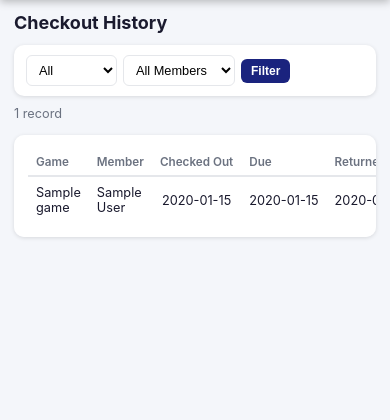
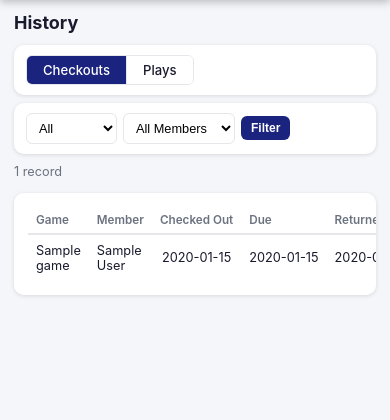
Before and after one commit to ballewcifer/BoardGameLibrary, a Flask app: page /history in a window 390 px wide. Shown: the part 52-472 px from the top of the page. Run offline with Flask 3, Linux system fonts and the light colour scheme; tables that the repository leaves empty hold one stand-in row (values such as "Sample post"); some libraries are stand-ins or nearby versions.

Commit message:
Desktop/web v6.4.5: add plays to history tab
Checkouts/Plays segmented toggle in the History tab across desktop and
web. Desktop uses the existing tk.Button segment pattern; web adds a
.seg-control/.seg-btn CSS pair. Scroll dispatch on desktop respects the
active mode. Mobile already had plays in its history tab.

Co-Authored-By: Claude Sonnet 4.6 <noreply@anthropic.com>

```diff
--- a/version.py
+++ b/version.py
@@ -3,4 +3,4 @@
 All build scripts, the About dialog, and GitHub Actions read from here.
 Bump this string, commit, tag, and push — everything else follows.
 """
-__version__ = "6.4.4"
+__version__ = "6.4.5"
--- a/web/app.py
+++ b/web/app.py
@@ -318,10 +318,12 @@ def history():
     user_id  = request.args.get("user_id", type=int)
     game_id  = request.args.get("game_id",  type=int)
     status   = request.args.get("status", "all")    # all | active | returned
+    mode     = request.args.get("mode", "checkouts")  # checkouts | plays
 
     with db.connect() as c:
         rows  = [_row_to_dict(r) for r in db.loan_history(c, game_id=game_id, user_id=user_id)]
         users = [_row_to_dict(r) for r in db.list_users(c)]
+        plays = [_row_to_dict(r) for r in db.list_plays(c)]
 
     today = datetime.now().date().isoformat()
     for r in rows:
@@ -337,7 +339,9 @@ def history():
     return render_template("history.html",
                            rows=rows,
                            users=users,
+                           plays=plays,
                            status=status,
+                           mode=mode,
                            filter_user=user_id,
                            today=today)
 
--- a/web/static/style.css
+++ b/web/static/style.css
@@ -167,6 +167,20 @@ img { max-width: 100%; display: block; }
 .data-table td { padding: 8px; border-bottom: 1px solid var(--border); vertical-align: middle; }
 .data-table tr:last-child td { border-bottom: none; }
 .data-table tr.overdue td { color: var(--red); }
+
+/* ── Segmented control ────────────────────────────────────────────────────── */
+.seg-control {
+  display: inline-flex; border: 1px solid var(--border); border-radius: 6px;
+  overflow: hidden; background: var(--card);
+}
+.seg-btn {
+  padding: 6px 16px; font-size: .875rem; font-weight: 500;
+  color: var(--text); text-decoration: none; background: var(--card);
+  border-right: 1px solid var(--border);
+}
+.seg-btn:last-child { border-right: none; }
+.seg-btn.active { background: var(--navy); color: #fff; }
+.seg-btn:hover:not(.active) { background: #eef1f5; }
 
 /* ── Filter bar ───────────────────────────────────────────────────────────── */
 .filter-bar {
--- a/web/templates/history.html
+++ b/web/templates/history.html
@@ -3,12 +3,23 @@
 {% block content %}
 
 <div class="page-header">
-  <h1 class="page-title">Checkout History</h1>
+  <h1 class="page-title">History</h1>
 </div>
 
-<!-- Filters -->
+<!-- Mode toggle -->
+<div class="filter-bar" style="margin-bottom:0.5rem">
+  <div class="seg-control">
+    <a href="/history?mode=checkouts" class="seg-btn {% if mode=='checkouts' %}active{% endif %}">Checkouts</a>
+    <a href="/history?mode=plays"     class="seg-btn {% if mode=='plays'     %}active{% endif %}">Plays</a>
+  </div>
+</div>
+
+{% if mode == 'checkouts' %}
+
+<!-- Checkout filters -->
 <div class="filter-bar">
   <form method="get" action="/history" class="filter-form">
+    <input type="hidden" name="mode" value="checkouts">
     <select name="status" class="filter-select">
       <option value="all"      {% if status=='all'      %}selected{% endif %}>All</option>
       <option value="active"   {% if status=='active'   %}selected{% endif %}>Still Out</option>
@@ -74,6 +85,43 @@
   <p class="muted mt">No records found.</p>
 {% endif %}
 
+{% else %}
+
+<!-- Plays list -->
+<p class="result-count muted">{{ plays|length }} play{{ 's' if plays|length != 1 else '' }}</p>
+
+{% if plays %}
+<div class="card mt" style="overflow-x:auto">
+  <table class="data-table">
+    <thead>
+      <tr>
+        <th>Game</th>
+        <th class="center">Date</th>
+        <th>Players</th>
+        <th class="center">Winner</th>
+        <th class="center">Duration</th>
+      </tr>
+    </thead>
+    <tbody>
+      {% for p in plays %}
+      <tr>
+        <td>{{ p.game_name }}</td>
+        <td class="center nowrap">{{ p.played_at[:10] if p.played_at else '—' }}</td>
+        <td>{{ p.player_names or '' }}</td>
+        <td class="center">{{ p.winner or '—' }}</td>
+        <td class="center nowrap">{{ (p.duration_minutes|string + ' min') if p.duration_minutes else '—' }}</td>
+      </tr>
+      {% endfor %}
+    </tbody>
+  </table>
+</div>
+<p class="muted" style="margin-top:.5rem;font-size:.85rem">Use the <a href="/plays">Plays</a> page to log or edit plays.</p>
+{% else %}
+  <p class="muted mt">No plays logged yet.</p>
+{% endif %}
+
+{% endif %}
+
 <!-- ── Edit Loan modal ───────────────────────────────────────────────────── -->
 <div id="modal-edit-loan" class="modal-backdrop" hidden>
   <div class="modal">
@@ -117,7 +165,6 @@ function openEditLoan(loan) {
   document.getElementById('edit-loan-title').textContent =
     loan.game_name + ' — ' + loan.first_name + ' ' + loan.last_name;
   document.getElementById('edit-loan-form').action = '/history/' + loan.id + '/edit';
-  // Convert ISO string to datetime-local format (YYYY-MM-DDTHH:MM)
   function toLocal(s) { return s ? s.slice(0, 16) : ''; }
   document.getElementById('edit-checked-out').value = toLocal(loan.checked_out_at);
   document.getElementById('edit-returned').value    = toLocal(loan.returned_at || '');
```
Also changed, not shown: 1 other file.
